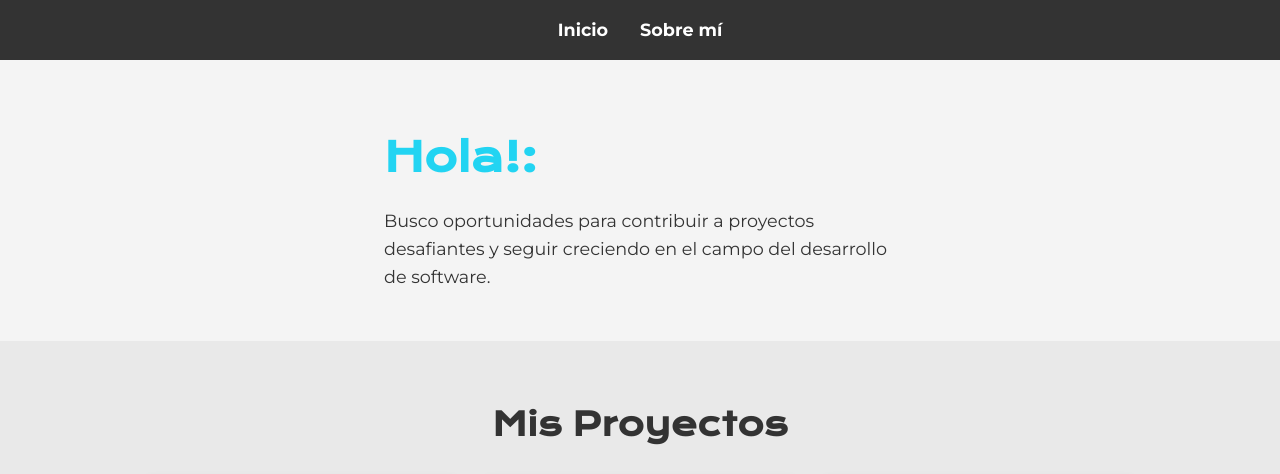
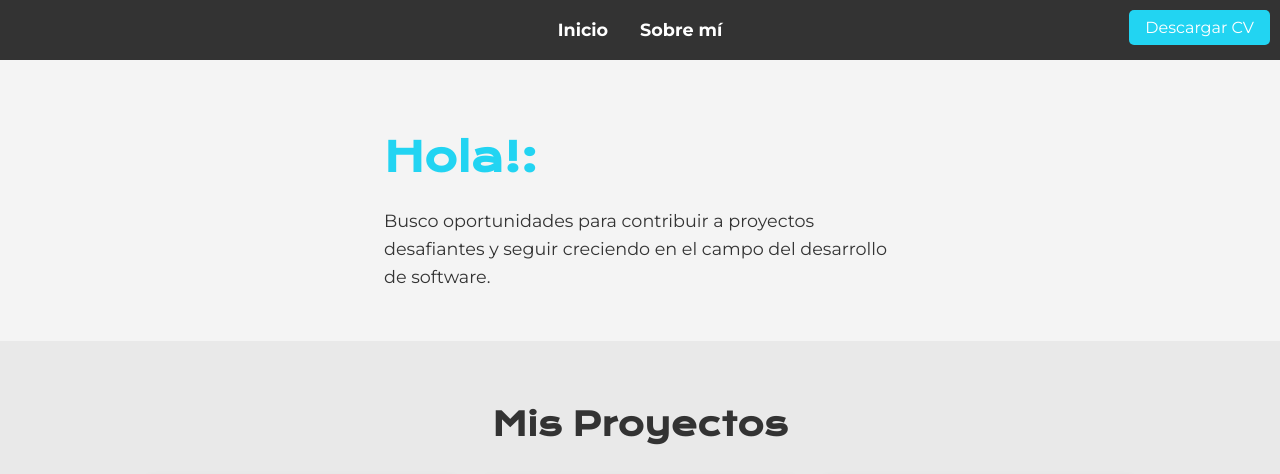
Before and after one commit to melinaromero/Mi-Portafolio, a plain HTML site: page index.html in a window 1280 px wide. Shown: the top 474 px of the page. Drawn offline with nearby package versions, Linux system fonts and the light colour scheme.

Commit message:
Update index.html

```diff
--- a/index.html
+++ b/index.html
@@ -14,8 +14,10 @@
                 <li><a href="aboutMe.html">Sobre mí</a></li>
             </ul>
         </nav>
+        <div class="cv-descarga">
+            <a href="./assets/CV Melina Romero.pdf" download>Descargar CV</a>
+        </div>
     </header>
-
     <section class="presentacion container">
         <div class="presentacion-contenido">
             <h1>Hola!:</h1>
```
